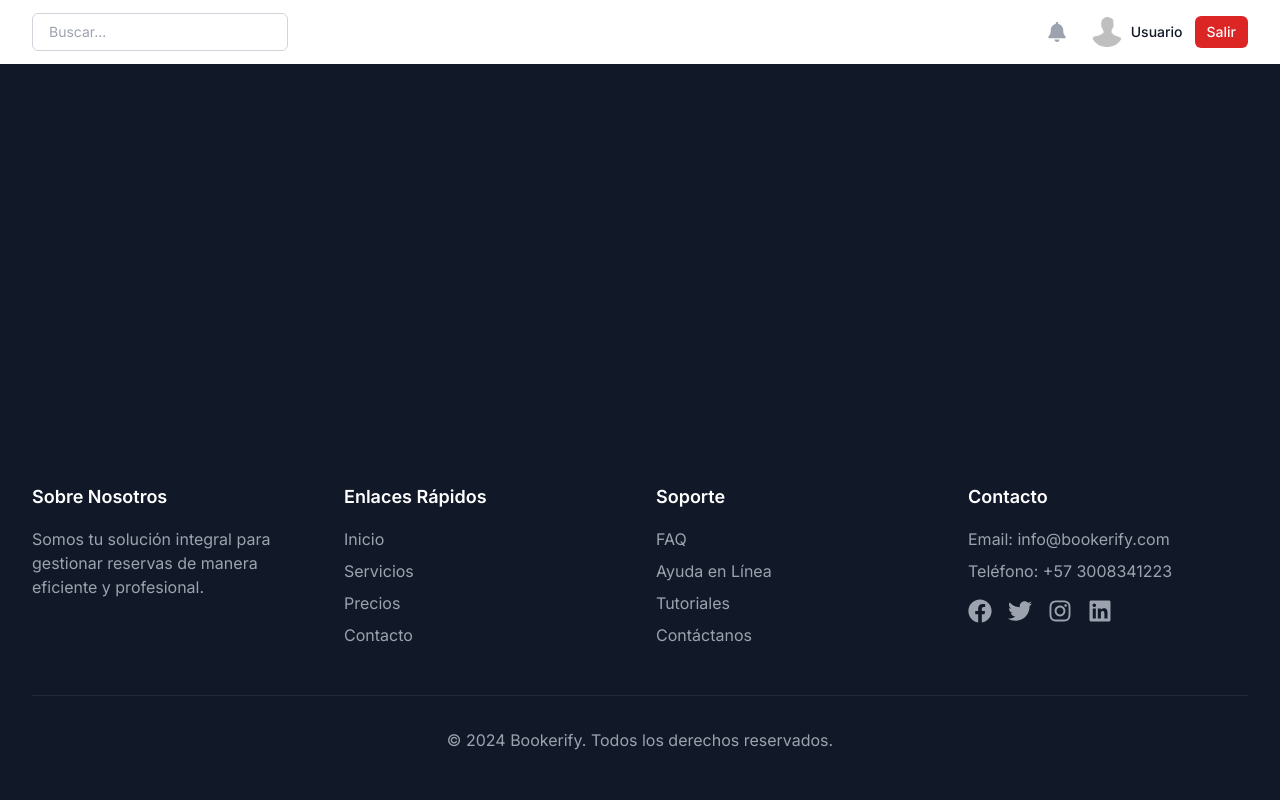
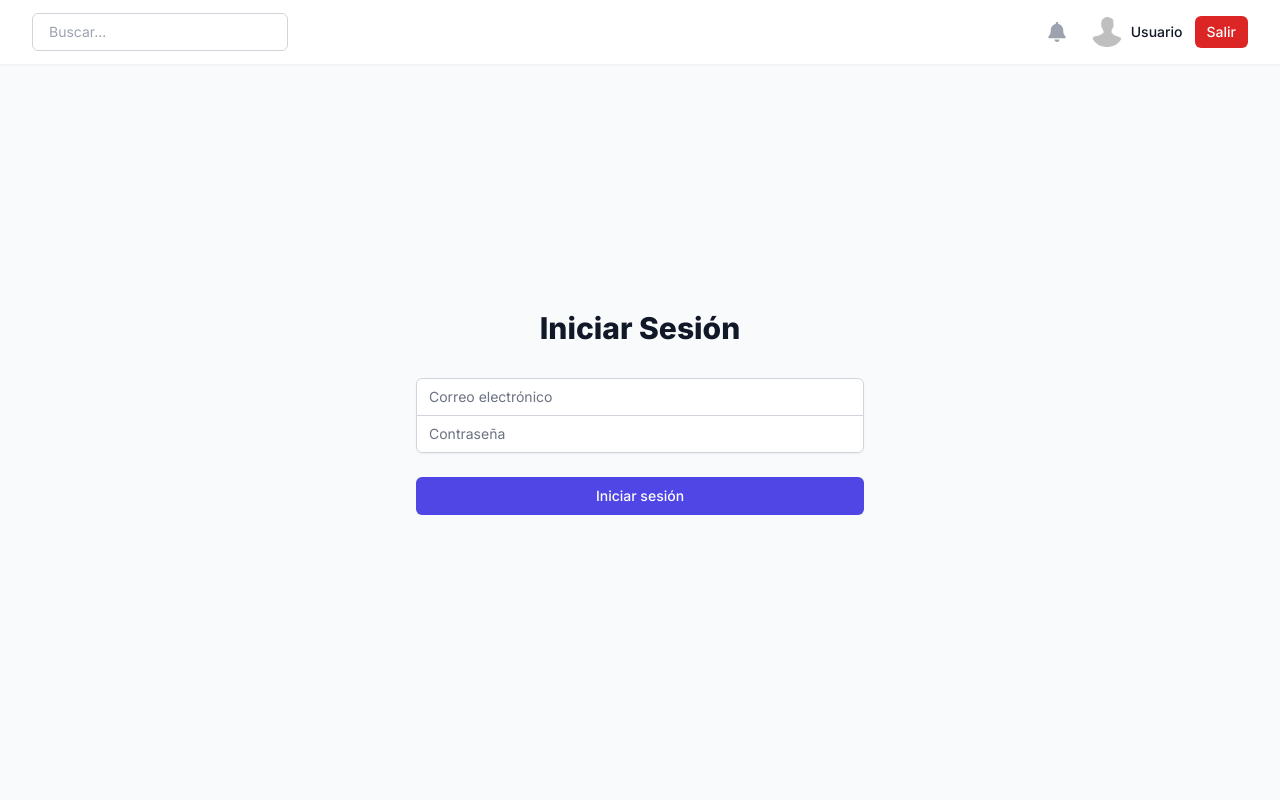
Before and after one commit to soysergiogonza/bookerify, a Next.js app: page /login in a window 1280 px wide. Shown: the top 800 px of the page. Built offline with nearby package versions, Linux system fonts and the light colour scheme; no server answers.

Commit message:
fix: se arregla el login

```diff
--- a/src/app/login/page.tsx
+++ b/src/app/login/page.tsx
@@ -4,6 +4,7 @@
 import { useLoginMutation } from '@/store/queries/auth';
 import { useRouter } from 'next/navigation';
 import { useEffect } from 'react';
+import { toast } from 'react-hot-toast';
 
 export default function LoginPage() {
   const router = useRouter();
@@ -27,14 +28,96 @@
       },
       {
         onSuccess: () => {
+          toast.success('Inicio de sesión exitoso');
           router.push('/dashboard');
         },
         onError: (error) => {
           console.error('Error al iniciar sesión:', error);
+          toast.error('Error al iniciar sesión');
         },
       }
     );
   };
 
-  // ... resto del código ...
-};
+  return (
+    <div className="min-h-screen flex items-center justify-center bg-gray-50 py-12 px-4 sm:px-6 lg:px-8">
+      <div className="max-w-md w-full space-y-8">
+        <div>
+          <h2 className="mt-6 text-center text-3xl font-extrabold text-gray-900">
+            Iniciar Sesión
+          </h2>
+        </div>
+        <form className="mt-8 space-y-6" onSubmit={handleSubmit}>
+          <div className="rounded-md shadow-sm -space-y-px">
+            <div>
+              <label htmlFor="email" className="sr-only">
+                Correo electrónico
+              </label>
+              <input
+                id="email"
+                name="email"
+                type="email"
+                autoComplete="email"
+                required
+                className="appearance-none rounded-none relative block w-full px-3 py-2 border border-gray-300 placeholder-gray-500 text-gray-900 rounded-t-md focus:outline-none focus:ring-indigo-500 focus:border-indigo-500 focus:z-10 sm:text-sm"
+                placeholder="Correo electrónico"
+              />
+            </div>
+            <div>
+              <label htmlFor="password" className="sr-only">
+                Contraseña
+              </label>
+              <input
+                id="password"
+                name="password"
+                type="password"
+                autoComplete="current-password"
+                required
+                className="appearance-none rounded-none relative block w-full px-3 py-2 border border-gray-300 placeholder-gray-500 text-gray-900 rounded-b-md focus:outline-none focus:ring-indigo-500 focus:border-indigo-500 focus:z-10 sm:text-sm"
+                placeholder="Contraseña"
+              />
+            </div>
+          </div>
+
+          <div>
+            <button
+              type="submit"
+              disabled={isLoggingInMutation}
+              className={`group relative w-full flex justify-center py-2 px-4 border border-transparent text-sm font-medium rounded-md text-white ${
+                isLoggingInMutation
+                  ? 'bg-indigo-400 cursor-not-allowed'
+                  : 'bg-indigo-600 hover:bg-indigo-700 focus:outline-none focus:ring-2 focus:ring-offset-2 focus:ring-indigo-500'
+              }`}
+            >
+              {isLoggingInMutation ? (
+                <span className="absolute left-0 inset-y-0 flex items-center pl-3">
+                  <svg
+                    className="animate-spin h-5 w-5 text-white"
+                    xmlns="http://www.w3.org/2000/svg"
+                    fill="none"
+                    viewBox="0 0 24 24"
+                  >
+                    <circle
+                      className="opacity-25"
+                      cx="12"
+                      cy="12"
+                      r="10"
+                      stroke="currentColor"
+                      strokeWidth="4"
+                    ></circle>
+                    <path
+                      className="opacity-75"
+                      fill="currentColor"
+                      d="M4 12a8 8 0 018-8V0C5.373 0 0 5.373 0 12h4zm2 5.291A7.962 7.962 0 014 12H0c0 3.042 1.135 5.824 3 7.938l3-2.647z"
+                    ></path>
+                  </svg>
+                </span>
+              ) : null}
+              {isLoggingInMutation ? 'Iniciando sesión...' : 'Iniciar sesión'}
+            </button>
+          </div>
+        </form>
+      </div>
+    </div>
+  );
+}
```
